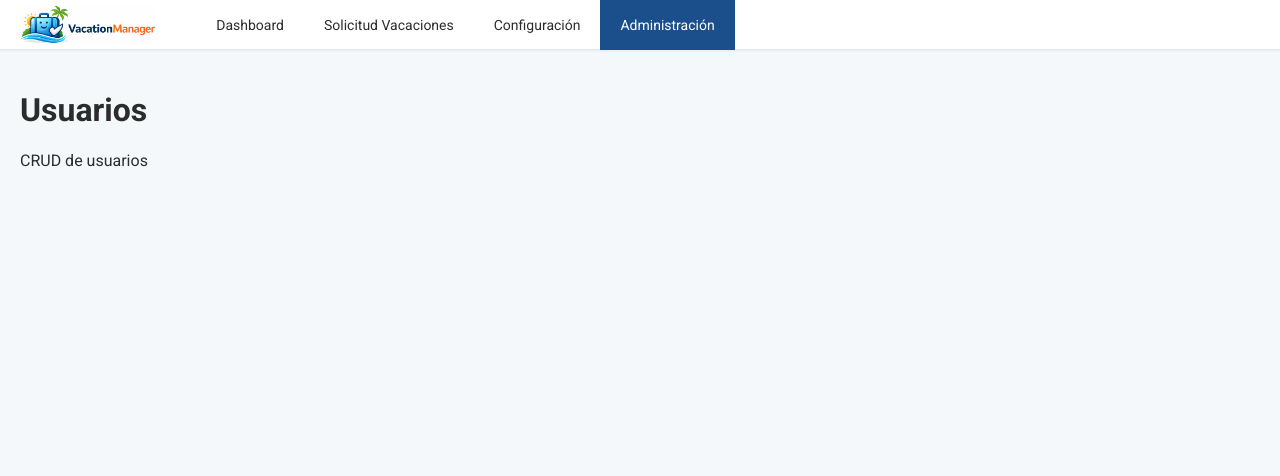
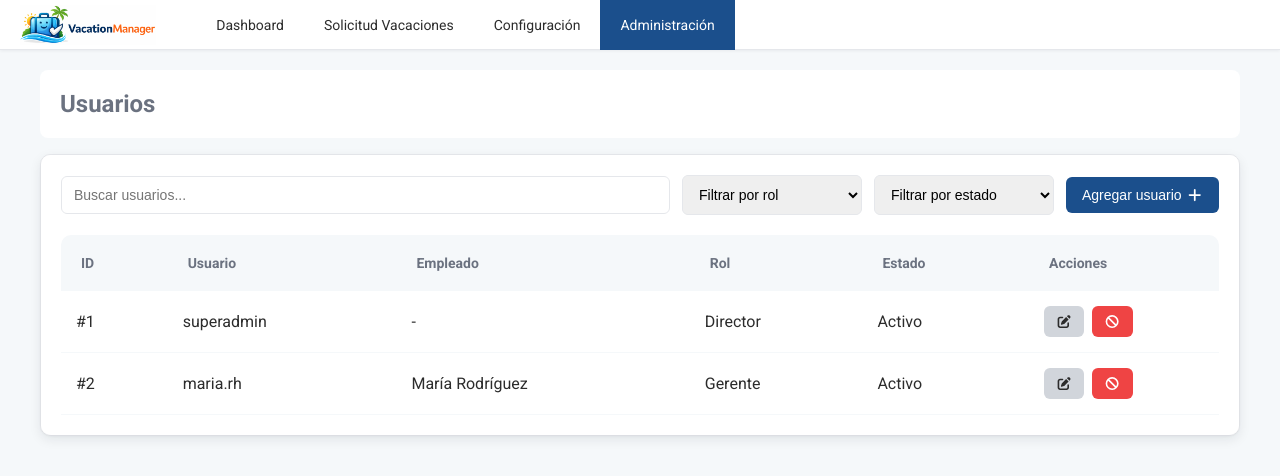
Before and after one commit to nasserissat/VacationManagerBackend, a Vue app in the folder vacation-frontend/: page /admin/users in a window 1280 px wide. Shown: the top 476 px of the page. Built offline with nearby package versions, Linux system fonts and the light colour scheme.

Commit message:
user's module created

```diff
--- a/vacation-frontend/src/pages/admin/UsersPage.vue
+++ b/vacation-frontend/src/pages/admin/UsersPage.vue
@@ -1,6 +1,336 @@
 <template>
-  <div class="page">
-    <h1>Usuarios</h1>
-    <p>CRUD de usuarios</p>
+  <div class="page-section">
+    <PageHeader title="Usuarios" />
+
+    <div class="card mt-4">
+      <div class="table-wrapper card-soft">
+        <div class="table-toolbar">
+          <div class="table-filters">
+            <input
+              v-model="search"
+              class="input table-search"
+              type="text"
+              placeholder="Buscar usuarios..."
+            />
+
+            <select v-model="roleFilter" class="input table-select">
+              <option :value="null">Filtrar por rol</option>
+              <option
+                v-for="option in roles"
+                :key="option.description"
+                :value="option.id"
+              >
+                {{ option.description }}
+              </option>
+            </select>
+
+            <select v-model="statusFilter" class="input table-select">
+              <option :value="null">Filtrar por estado</option>
+              <option
+                v-for="option in statusOptions"
+                :key="option.description"
+                :value="option.id"
+              >
+                {{ option.description }}
+              </option>
+            </select>
+
+            <button class="btn btn-primary shine-effect" @click="openCreateModal">
+              Agregar usuario
+              <fa-icon icon="plus" class="ml-1" />
+            </button>
+          </div>
+        </div>
+
+        <table class="table">
+          <thead>
+            <tr>
+              <th>ID</th>
+              <th>Usuario</th>
+              <th>Empleado</th>
+              <th>Rol</th>
+              <th>Estado</th>
+              <th class="actions-column">Acciones</th>
+            </tr>
+          </thead>
+
+          <tbody>
+            <tr v-if="filteredUsers.length === 0">
+              <td colspan="6" class="empty-state-cell">
+                No se encontraron usuarios.
+              </td>
+            </tr>
+
+            <tr v-for="item in filteredUsers" :key="item.id">
+              <td>#{{ item.id }}</td>
+              <td>{{ item.username }}</td>
+              <td>{{ item.employee?.description || '-' }}</td>
+              <td>{{ item.role.description }}</td>
+              <td>{{ item.status.description }}</td>
+              <td class="actions-column">
+                <RowActions
+                  @edit="edit(item.id)"
+                  @cancel="remove(item.id)"
+                />
+              </td>
+            </tr>
+          </tbody>
+        </table>
+      </div>
+    </div>
+
+    <ModalComponent
+      v-model="isModalOpen"
+      @close="closeModal"
+      @dismiss="closeModal"
+    >
+      <div class="vacation-modal">
+        <h2 class="modal-title">{{ modalTitle }}</h2>
+        <p class="modal-subtitle">
+          Completa la información para {{ isEditing ? 'editar' : 'registrar' }} el usuario.
+        </p>
+
+        <div class="form-grid">
+          <div class="form-group">
+            <label class="form-label">Nombre de usuario</label>
+            <input
+              v-model="form.username"
+              class="input"
+              type="text"
+              placeholder="Ej: superadmin"
+            />
+          </div>
+
+          <div class="form-group">
+            <label class="form-label">Empleado vinculado</label>
+            <select v-model="form.employeeId" class="input">
+              <option :value="null">Sin empleado</option>
+              <option
+                v-for="option in employees"
+                :key="option.description"
+                :value="option.id"
+              >
+                {{ option.description }}
+              </option>
+            </select>
+          </div>
+
+          <div class="form-group">
+            <label class="form-label">Rol</label>
+            <select v-model="form.roleId" class="input">
+              <option :value="0" disabled>Selecciona un rol</option>
+              <option
+                v-for="option in roles"
+                :key="option.description"
+                :value="option.id"
+              >
+                {{ option.description }}
+              </option>
+            </select>
+          </div>
+
+          <div class="form-group">
+            <label class="form-label">Estado</label>
+            <select v-model="form.status" class="input">
+              <option
+                v-for="option in statusOptions"
+                :key="option.description"
+                :value="option.id"
+              >
+                {{ option.description }}
+              </option>
+            </select>
+          </div>
+
+          <div class="form-group" v-if="!isEditing">
+            <label class="form-label">Contraseña</label>
+            <input
+              v-model="form.password"
+              class="input"
+              type="password"
+              placeholder="********"
+            />
+          </div>
+        </div>
+
+        <div class="modal-actions">
+          <button class="btn btn-danger" @click="closeModal">
+            Cancelar
+            <fa-icon icon="circle-xmark" class="ml-1" />
+          </button>
+
+          <button
+            class="btn btn-primary shine-effect"
+            :disabled="working || !isFormValid"
+            @click="saveUser"
+          >
+            {{ submitLabel }}
+            <fa-icon :icon="isEditing ? 'floppy-disk' : 'plus'" class="ml-1" />
+          </button>
+        </div>
+      </div>
+    </ModalComponent>
   </div>
 </template>
+
+<script setup lang="ts">
+import { computed, ref } from 'vue'
+import PageHeader from '@/components/PageHeader.component.vue'
+import ModalComponent from '@/components/Modal.component.vue'
+import RowActions from '@/components/RowActions.component.vue'
+import type { Item } from '@/models/ItemModel'
+import type { UserDataDto } from '@/models/admin/UserDataDto'
+import type { UserListDto } from '@/models/admin/UserListDto'
+
+type UserForm = {
+  username: string
+  password: string
+  roleId: number
+  employeeId: number | null
+  status: number
+}
+
+const search = ref('')
+const roleFilter = ref<number | null>(null)
+const statusFilter = ref<number | null>(null)
+const creating = ref(false)
+const editing = ref<number | null>(null)
+const working = ref(false)
+
+const form = ref<UserForm>({
+  username: '',
+  password: '',
+  roleId: 0,
+  employeeId: null,
+  status: 2
+})
+
+function openCreateModal() {
+  form.value = {
+    username: '',
+    password: '',
+    roleId: 0,
+    employeeId: null,
+    status: 2
+  }
+
+  creating.value = true
+  editing.value = null
+}
+
+function closeModal() {
+  creating.value = false
+  editing.value = null
+}
+
+function saveUser() {
+  const payload: UserDataDto = {
+    username: form.value.username.trim(),
+    password: isEditing.value ? null : form.value.password,
+    roleId: form.value.roleId,
+    employeeId: form.value.employeeId,
+    status: form.value.status
+  }
+
+  console.log('guardar user', payload)
+
+  creating.value = false
+  editing.value = null
+}
+
+async function edit(id: number) {
+  const user = users.value.find(item => item.id === id)
+  if (!user) return
+
+  form.value = {
+    username: user.username,
+    password: '',
+    roleId: user.role.id,
+    employeeId: user.employee?.id ?? null,
+    status: user.status.id
+  }
+
+  creating.value = false
+  editing.value = id
+}
+
+async function remove(id: number) {
+  console.log('eliminando user', id)
+}
+
+const isModalOpen = computed(() => creating.value || editing.value !== null)
+const isEditing = computed(() => editing.value !== null)
+
+const modalTitle = computed(() =>
+  isEditing.value ? `Editar usuario: ${editing.value}` : 'Nuevo usuario'
+)
+
+const submitLabel = computed(() => {
+  if (working.value) return isEditing.value ? 'Guardando...' : 'Creando...'
+  return isEditing.value ? 'Guardar' : 'Crear'
+})
+
+const isFormValid = computed(() => {
+  return (
+    form.value.username.trim().length > 0 &&
+    form.value.roleId > 0 &&
+    (isEditing.value || form.value.password.trim().length > 0)
+  )
+})
+
+const filteredUsers = computed(() => {
+  return users.value.filter((item) => {
+    const matchesSearch =
+      item.username.toLowerCase().includes(search.value.toLowerCase()) ||
+      item.id.toString().includes(search.value) ||
+      (item.employee?.description || '').toLowerCase().includes(search.value.toLowerCase())
+
+    const matchesRole =
+      roleFilter.value !== null
+        ? item.role.id === Number(roleFilter.value)
+        : true
+
+    const matchesStatus =
+      statusFilter.value !== null
+        ? item.status.id === Number(statusFilter.value)
+        : true
+
+    return matchesSearch && matchesRole && matchesStatus
+  })
+})
+
+const statusOptions: Item[] = [
+  { id: 1, description: 'Inactivo' },
+  { id: 2, description: 'Activo' }
+]
+
+const roles: Item[] = [
+  { id: 1, description: 'Director' },
+  { id: 2, description: 'Gerente' },
+  { id: 3, description: 'Subgerente' },
+  { id: 4, description: 'Auditor' }
+]
+
+const employees: Item[] = [
+  { id: 1, description: 'Nasser Issa' },
+  { id: 2, description: 'María Rodríguez' },
+  { id: 3, description: 'Carlos Méndez' }
+]
+
+const users = ref<UserListDto[]>([
+  {
+    id: 1,
+    username: 'superadmin',
+    role: { id: 1, description: 'Director' },
+    employee: null,
+    status: { id: 2, description: 'Activo' }
+  },
+  {
+    id: 2,
+    username: 'maria.rh',
+    role: { id: 2, description: 'Gerente' },
+    employee: { id: 2, description: 'María Rodríguez' },
+    status: { id: 2, description: 'Activo' }
+  }
+])
+</script>
```
